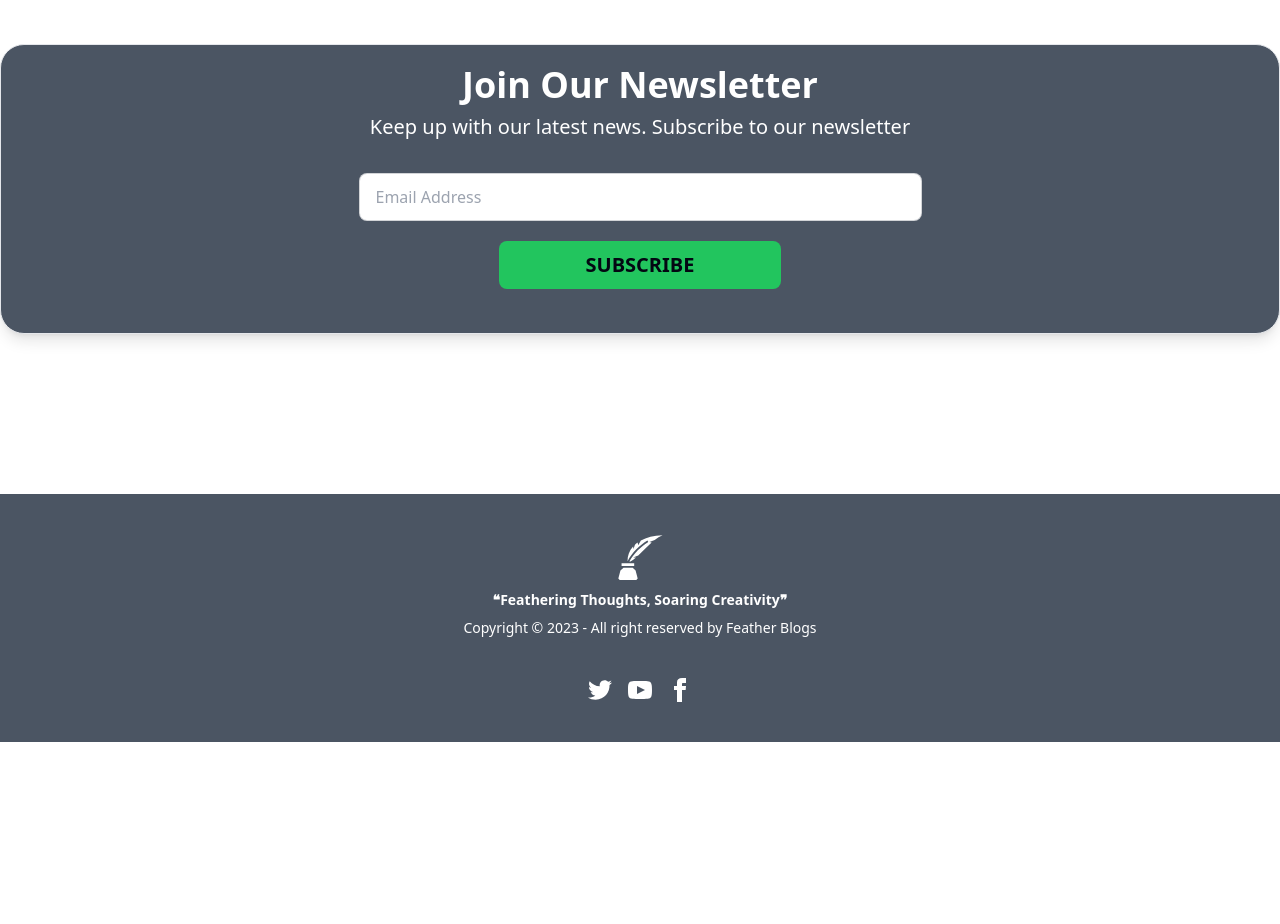
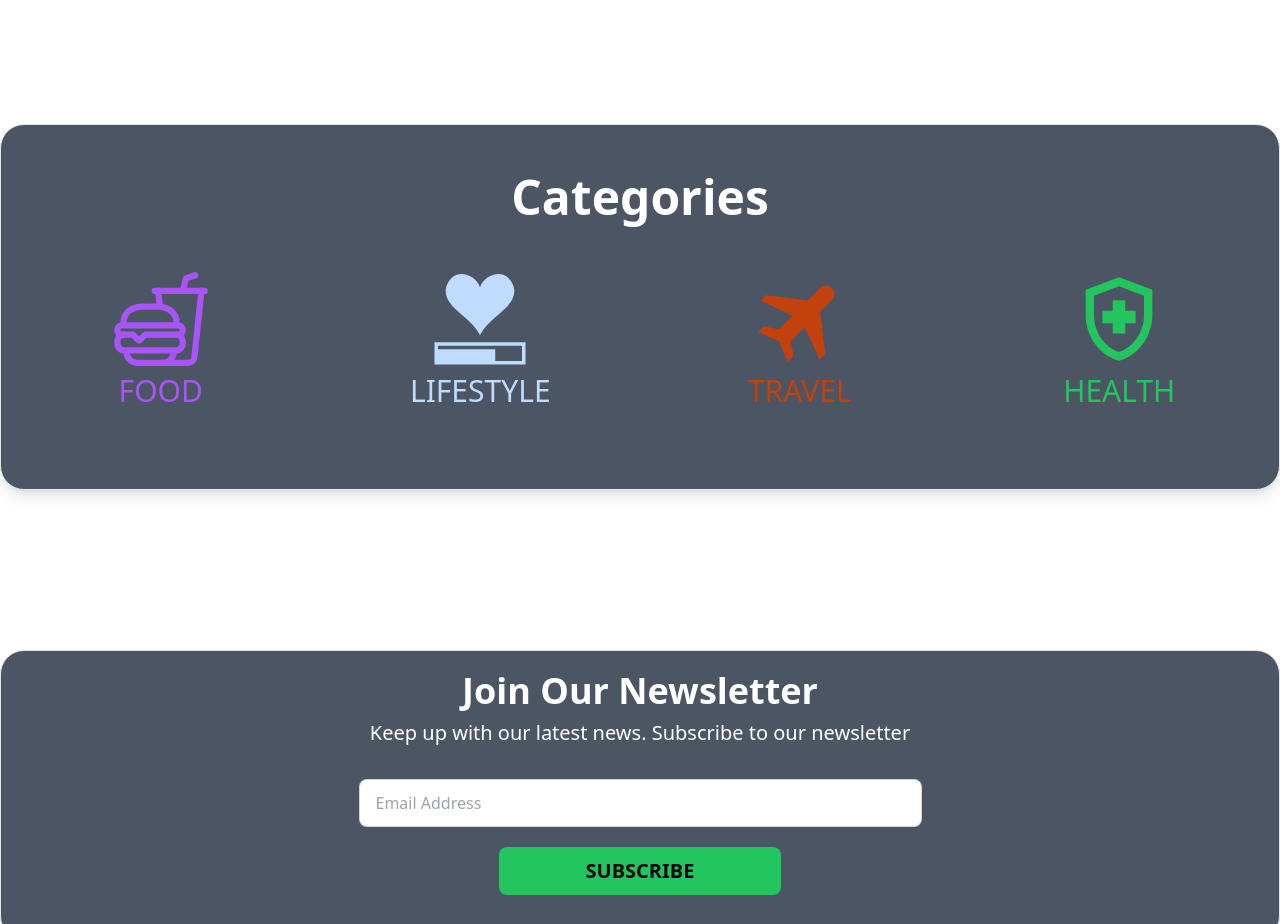
Before and after one commit to AdnanSakib04/blog-website-client, a React (Vite) app: page / in a window 1280 px wide. Shown: the part 780-1704 px from the top of the page. Before the commit the page ends 1522 px from the top, so only its background shows below. Built offline with nearby package versions, Linux system fonts and the light colour scheme; no server answers.

Commit message:
blog categories section added

```diff
--- a/src/pages/BlogDetails/BlogDetails.jsx
+++ b/src/pages/BlogDetails/BlogDetails.jsx
@@ -36,7 +36,7 @@ const BlogDetails = () => {
                 <p className=" text-xl text-justify mb-10  font-normal"><span className=" font-bold">Long Description: </span>{blog.longDescription}</p>
                 { ownersBlog?
                     <div className="flex justify-center">
-                    <button  className="btn bg-[#66b2b2] border-none text-xl text-gray-950"> <FaCartShopping></FaCartShopping>Add to Cart</button>
+                    <button  className="btn bg-green-500 border-none text-xl text-gray-950"> <FaCartShopping></FaCartShopping>Update</button>
                 </div> :<></>
                 }
 
--- /dev/null
+++ b/src/pages/Home/BlogCategories.jsx
@@ -0,0 +1,52 @@
+import { IoFastFoodOutline } from "react-icons/io5";
+import { AiOutlineDollarCircle } from "react-icons/ai";
+import { RiCustomerServiceFill } from "react-icons/ri";
+import { BiSolidPlaneAlt } from "react-icons/bi";
+import { GiLifeBar } from "react-icons/gi";
+import { MdOutlineHealthAndSafety } from "react-icons/md";
+
+const BlogCategories = () => {
+    return (
+        <div>
+
+            <div className=" bg-gray-600 shadow-lg border mt-40 mb-40 rounded-3xl max-w-7xl mx-auto text-gray-950">
+                <h1 className="mt-10 text-5xl font-bold text-center  max-w-max mx-auto p-2 rounded-lg text-white">Categories</h1>
+
+                <div className="grid grid-cols-1 md:grid-cols-2 lg:grid-cols-4 p-6 md:p-0  gap-y-6 mb-20 mt-10 justify-items-center">
+                    <div>
+                        <div className="flex flex-col  items-center">
+                            <span className=" text-[100px] text-purple-500"><IoFastFoodOutline></IoFastFoodOutline></span>
+                            <h1 className="text-3xl text-purple-500 mt-1">FOOD</h1>
+                        </div>
+                    </div>
+
+
+                    <div>
+                        <div className="flex flex-col  items-center">
+                            <span className=" text-[100px] text-blue-200"><GiLifeBar></GiLifeBar></span>
+                            <h1 className="text-3xl text-blue-200 mt-1">LIFESTYLE</h1>
+                        </div>
+                    </div>
+                    <div>
+                        <div className="flex flex-col  items-center">
+                            <span className=" text-[100px] text-orange-700"><BiSolidPlaneAlt></BiSolidPlaneAlt></span>
+                            <h1 className="text-3xl text-orange-700 mt-1">TRAVEL</h1>
+                        </div>
+                    </div>
+                    <div>
+                        <div className="flex flex-col  items-center">
+                            <span className=" text-[100px]  text-green-500"><MdOutlineHealthAndSafety></MdOutlineHealthAndSafety></span>
+                            <h1 className="text-3xl text-green-500 mt-1">HEALTH</h1>
+                        </div>
+                    </div>
+
+                </div>
+
+
+
+            </div>
+        </div>
+    );
+};
+
+export default BlogCategories;
--- a/src/pages/Home/Home.jsx
+++ b/src/pages/Home/Home.jsx
@@ -1,10 +1,12 @@
 import Banner from "./Banner";
+import BlogCategories from "./BlogCategories";
 import NewsLetter from "./NewsLetter";
 
 const Home = () => {
     return (
         <div>
             <Banner></Banner>
+            <BlogCategories></BlogCategories>
             <NewsLetter></NewsLetter>
         </div>
     );
```
